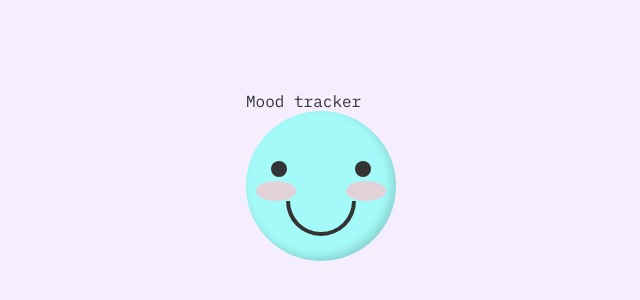
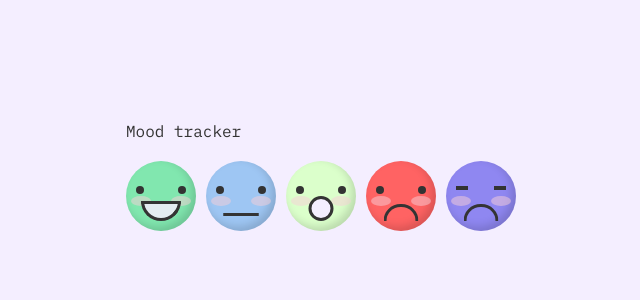
Before and after one commit to LinSchmitz/miniAssignments, a React (Vite) app in the folder moodTracker/: page / in a window 1280 px wide. Shown: the part 224-524 px from the top of the page, without its empty margins (319-959 px from the left). Built offline with nearby package versions, Linux system fonts and the light colour scheme; the HTML template or start-up script is replaced by a standard one.

Commit message:
created all emojies

```diff
--- a/moodTracker/src/App.jsx
+++ b/moodTracker/src/App.jsx
@@ -5,23 +5,40 @@ export default function App() {
   return (
     <div>
       Mood tracker
-      <SmillyEmoji />
+      <EmojiRow />
+      <div className="half-circle"></div>
     </div>
   );
 }
 
-function SmillyEmoji() {
+function EmojiRow() {
   return (
     <div className="container">
-      <div className="emoji">
-        <div className="smilly">
-          <div className="eye left"></div>
-          <div className="eye right"></div>
-          <div className="cheek left"></div>
-          <div className="cheek right"></div>
-          <div className="mouth"></div>
-        </div>
+      <div className="emoji-row">
+        <SmillyEmoji mood="happy" />
+        <SmillyEmoji mood="sad" />
+        <SmillyEmoji mood="surprised" />
+        <SmillyEmoji mood="angry" />
+        <SmillyEmoji mood="winking" />
       </div>
     </div>
   );
 }
+
+function SmillyEmoji({ mood }) {
+  return (
+    <div className={`emoji ${mood}`}>
+      <div className="smiley">
+        <div
+          className={`eye left ${mood === 'winking' ? 'winking' : ''}`}
+        ></div>
+        <div
+          className={`eye right ${mood === 'winking' ? 'winking' : ''}`}
+        ></div>
+        <div className={`cheek left ${mood}`}></div>
+        <div className={`cheek right ${mood}`}></div>
+        <div className={`mouth ${mood}`}></div>
+      </div>
+    </div>
+  );
+}
--- a/moodTracker/src/index.css
+++ b/moodTracker/src/index.css
@@ -3,10 +3,13 @@
 :root {
   --light-color: #f4eeff;
   --dark-color: #343434;
-  --btn-color: #7950f2;
-  --btn-unactive: #bebebe;
-  --color-till: #a3faf8;
-  --color-cheek: #ffc0cb;
+  --color-cheek: #f7cfd8;
+
+  --color-happy: #81e7af;
+  --color-sad: #9ec6f3;
+  --color-surprised: #dbffcb;
+  --color-angry: #ff6363;
+  --color-winking: #8f87f1;
 }
 
 * {
@@ -27,63 +30,133 @@ body {
   background-color: var(--light-color);
 }
 
-/* smily emoji */
+.emoji-row {
+  display: flex;
+  justify-content: space-evenly;
+  align-items: center;
+  width: 100%;
+  margin-top: 20px;
+  gap: 10px;
+}
+
 .emoji {
   position: relative;
-  width: 150px;
-  height: 150px;
-  background-color: var(--color-till);
+  width: 70px;
+  height: 70px;
   border-radius: 50%;
   box-shadow: inset -4px -4px 8px rgba(0, 0, 0, 0.15);
+  overflow: hidden;
+}
+
+/* Happy Mood */
+.emoji.happy {
+  background-color: var(--color-happy);
+}
+
+.emoji.sad {
+  background-color: var(--color-sad);
+}
+
+.emoji.surprised {
+  background-color: var(--color-surprised);
+}
+
+.emoji.angry {
+  background-color: var(--color-angry);
+}
+
+.emoji.winking {
+  background-color: var(--color-winking);
 }
 
 .eye {
   position: absolute;
-  top: 50px;
-  width: 16px;
-  height: 16px;
+  top: 25px; /* Adjusted for smaller emoji */
+  width: 8px; /* Adjusted size */
+  height: 8px;
   background-color: #333;
   border-radius: 50%;
 }
 
 .eye.left {
-  left: 25px;
+  left: 10px;
 }
 
 .eye.right {
-  right: 25px;
+  right: 10px;
+}
+
+.eye.winking {
+  width: 12px;
+  height: 4px;
+  border-radius: 0;
+  top: 25px;
 }
 
 .mouth {
   position: absolute;
-  bottom: 25px;
+  bottom: 10px;
   left: 50%;
-  width: 70px;
-  height: 35px;
+  width: 35px; /* Adjusted size */
+  height: 17px; /* Adjusted size */
   background-color: transparent;
-  border: 4px solid var(--dark-color);
+  border: 3px solid var(--dark-color);
   border-top: none;
   border-radius: 0 0 50px 50px;
   transform: translateX(-50%);
 }
 
+/* Happy Mood */
+.mouth.happy {
+  width: 40px;
+  height: 20px;
+  background-color: #e4ecf1;
+  border: 3px solid var(--dark-color);
+  border-bottom-left-radius: 100px;
+  border-bottom-right-radius: 100px;
+}
+
+/* Sad Mood */
+.mouth.sad {
+  bottom: 15px;
+  width: 35px;
+  height: 1px;
+  border-radius: 0;
+}
+
+/* Surprised Mood */
+.mouth.surprised {
+  width: 25px;
+  height: 25px;
+  background-color: var(--light-color);
+  border-radius: 50%;
+  border: 3px solid var(--dark-color);
+}
+
+/* Angry Mood */
+.mouth.angry {
+  transform: translateX(-50%) rotate(180deg);
+}
+
+.mouth.winking {
+  transform: translateX(-50%) rotate(180deg);
+}
+
 .cheek {
   position: absolute;
-  top: 70px;
+  top: 35px;
   bottom: 35px;
-  width: 40px;
-  height: 20px;
+  width: 20px;
+  height: 10px;
   background-color: var(--color-cheek);
-  border-radius: 50%/ 50%;
-  opacity: 0.7;
+  border-radius: 50% / 50%;
+  opacity: 0.5;
 }
 
 .cheek.left {
-  left: 10px;
+  left: 5px;
 }
 
 .cheek.right {
-  right: 10px;
+  right: 5px;
 }
-
-/* happy emoji */
```
